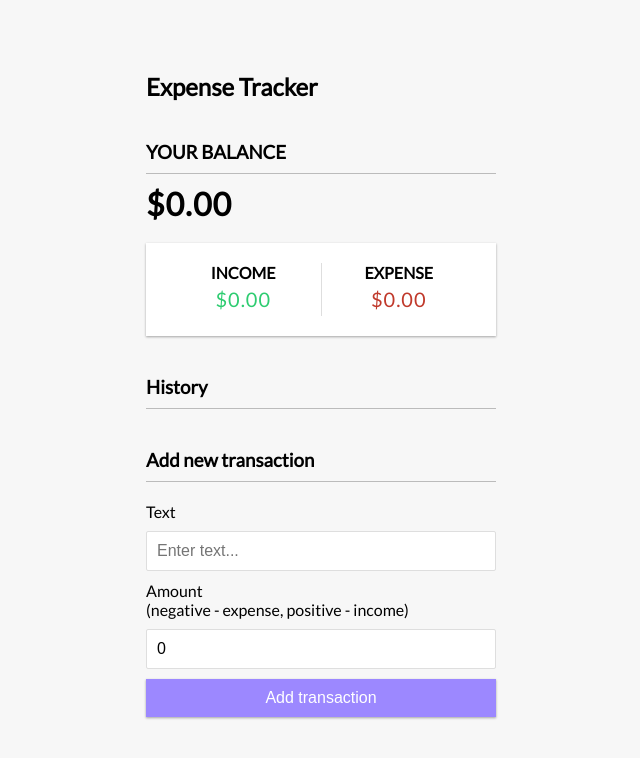
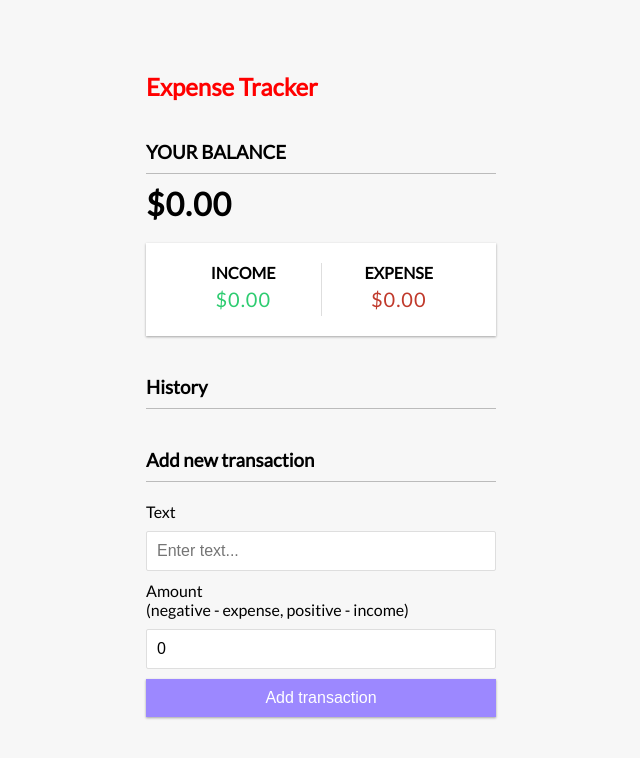
Before and after one commit to 7-baig/Expense-Tracker, a React app: page / in a window 1280 px wide. In both pictures the pointer is over the element "Expense Tracker". Shown: the whole page, without its empty margins (319-959 px from the left). Built offline with nearby package versions, Linux system fonts and the light colour scheme.

Commit message:
updated app.css

```diff
--- a/src/components/App.css
+++ b/src/components/App.css
@@ -19,6 +19,11 @@ body {
 .container {
   margin: 30px auto;
   width: 350px;
+}
+
+h2:hover {
+  color: red;
+  cursor: pointer;
 }
 
 h1 {
```
